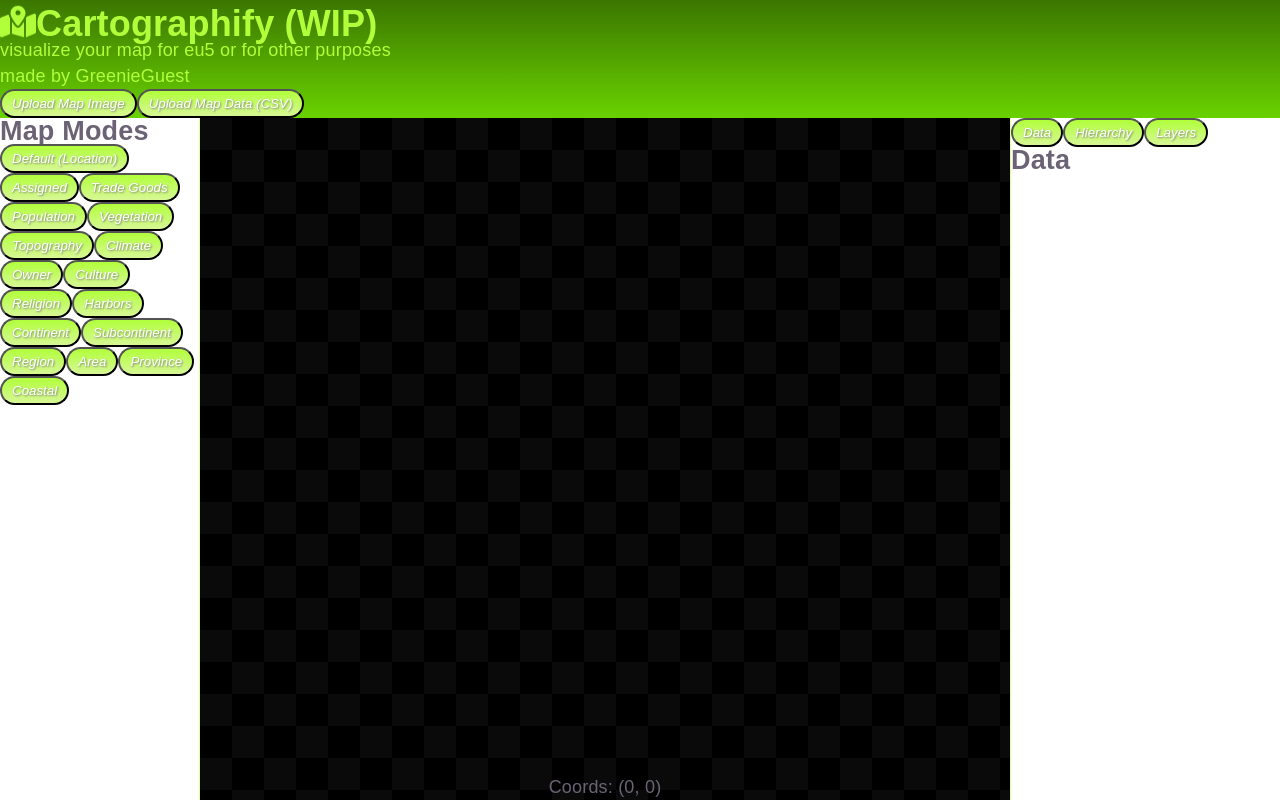
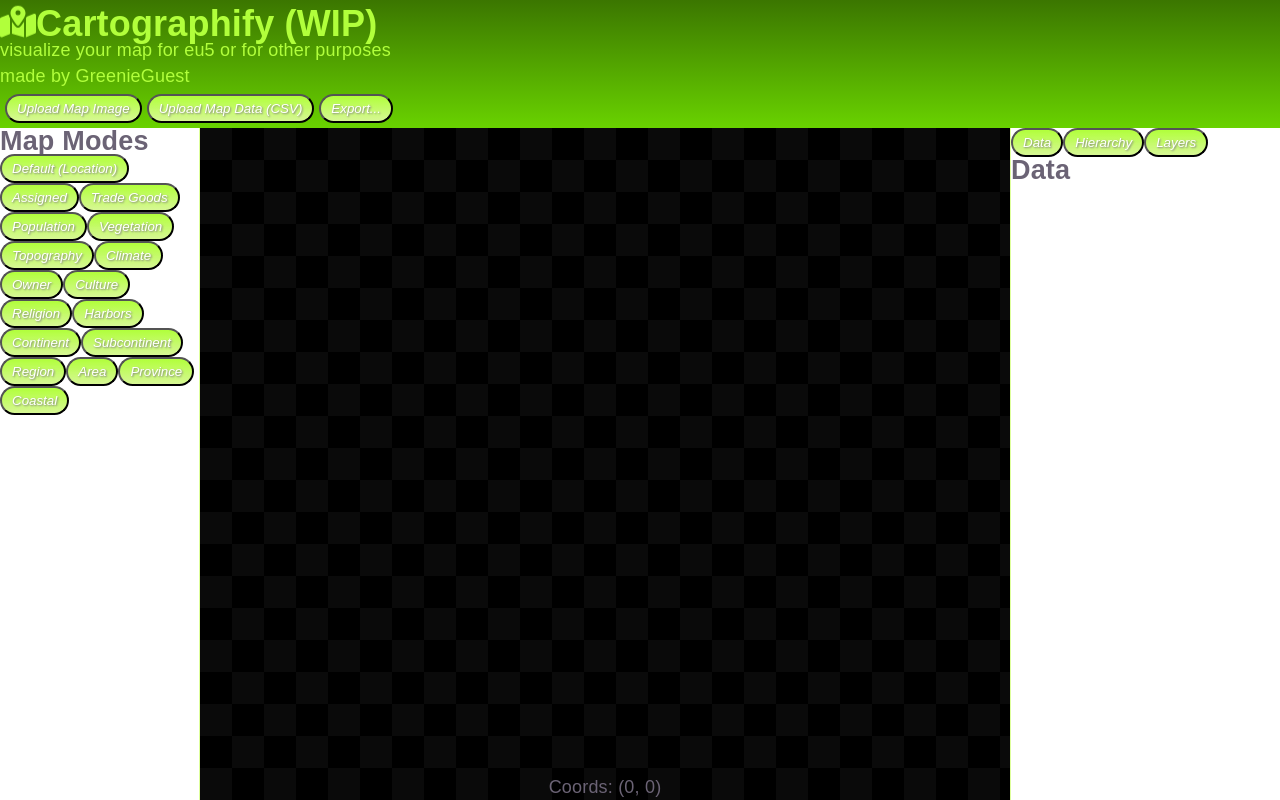
Before and after one commit to GreenieGuest/cartographify, a React (Vite) app: page / in a window 1280 px wide. Built offline with nearby package versions, Linux system fonts and the light colour scheme.

Commit message:
feat: add export menu

```diff
--- a/src/App.css
+++ b/src/App.css
@@ -126,3 +126,23 @@ label {
   padding: 5px;
   margin: 5px;
 }
+
+.export-menu {
+  position: absolute;
+  display: flex;
+  flex-direction: column;
+  background-color: white;
+  z-index: 1;
+  justify-content: center;
+  border: 1px solid var(--social-bg);
+  border-radius: 12px;
+  padding: 5px;
+  margin: 5px;
+  gap: 5px;
+}
+
+.buttons-flex {
+  display: flex;
+  gap: 5px;
+  padding: 5px;
+}
--- a/src/App.jsx
+++ b/src/App.jsx
@@ -52,6 +52,8 @@ function App() {
         <h1><FaMapLocationDot className="logo"/>Cartographify (WIP)</h1>
         <p>visualize your map for eu5 or for other purposes</p>
         <p>made by GreenieGuest</p>
+
+        <div className="buttons-flex">
           <button onClick={()=>uploadMapButton.current?.click()}>
             Upload Map Image
           </button>
@@ -63,6 +65,7 @@ function App() {
           <input type="file" ref={uploadCSVButton} accept=".csv" style={{display: 'none'}} onChange={handleCSVUpload}/>
 
           <DataExport/>
+        </div>
 
       </header>
       <div className="content-wrapper">
--- a/src/components/DataExport.jsx
+++ b/src/components/DataExport.jsx
@@ -1,5 +1,18 @@
 import { useState, useRef } from 'react'
 
-export default function ExportMenu() {
+export default function DataExport() {
     const [isOpen, setIsOpen] = useState(false);
+
+    return (
+        <div>
+            <button onClick={() => {
+                if (isOpen) setIsOpen(false)
+                if (!isOpen) setIsOpen(true)
+            }}>Export...</button>
+            {isOpen && <div className='export-menu'>
+                <button>Export as CSV</button>
+                <button>Export as EU5 Files</button>
+            </div>}
+        </div>
+    )
 }
```
Lines whose indentation alone changed are shown as unchanged.
